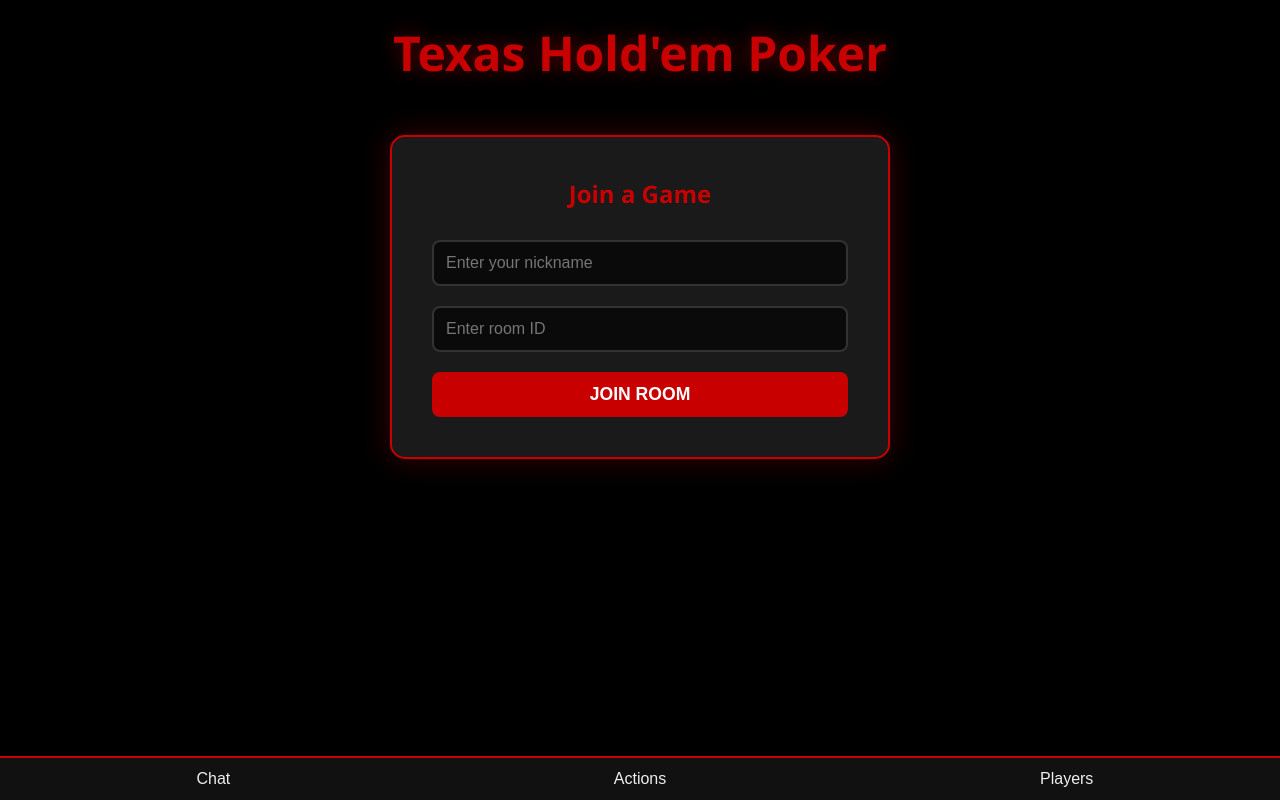
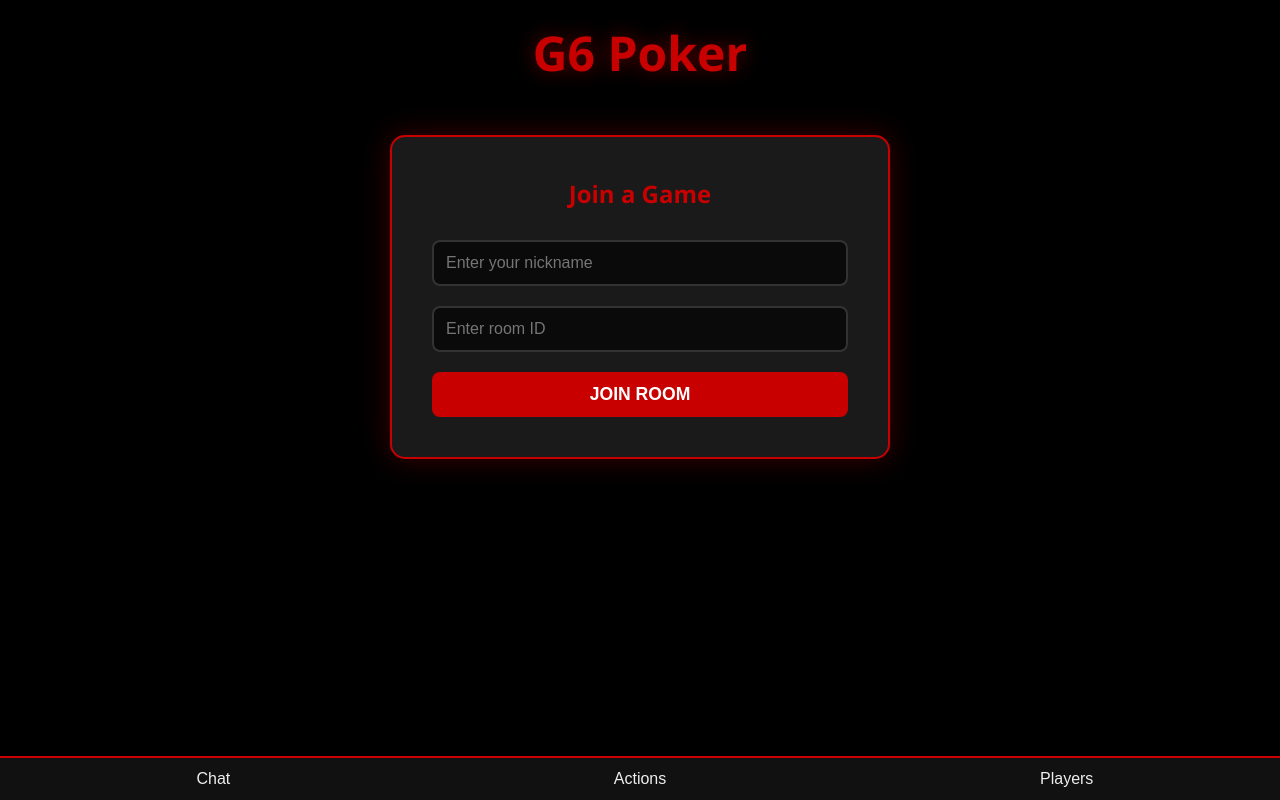
Before and after one commit to G6lim/poker-demo, a plain HTML site: page index.html in a window 1280 px wide. Drawn offline with Linux system fonts and the light colour scheme.

Commit message:
change title name

```diff
--- a/index.html
+++ b/index.html
@@ -3,7 +3,7 @@
 <head>
     <meta charset="UTF-8">
     <meta name="viewport" content="width=device-width, initial-scale=1.0">
-    <title>Texas Hold'em Poker</title>
+    <title>G6 Poker</title>
     <link rel="icon" href="icons/favicon.ico">
     <link rel="stylesheet" href="style.css">
 
@@ -23,7 +23,7 @@
 </head>
 <body>
     <div class="container">
-        <h1>Texas Hold'em Poker</h1>
+        <h1>G6 Poker</h1>
 
         <!-- Login Section -->
         <div id="login-section" class="login-section">
```
Also changed, not shown: manifest.json.
